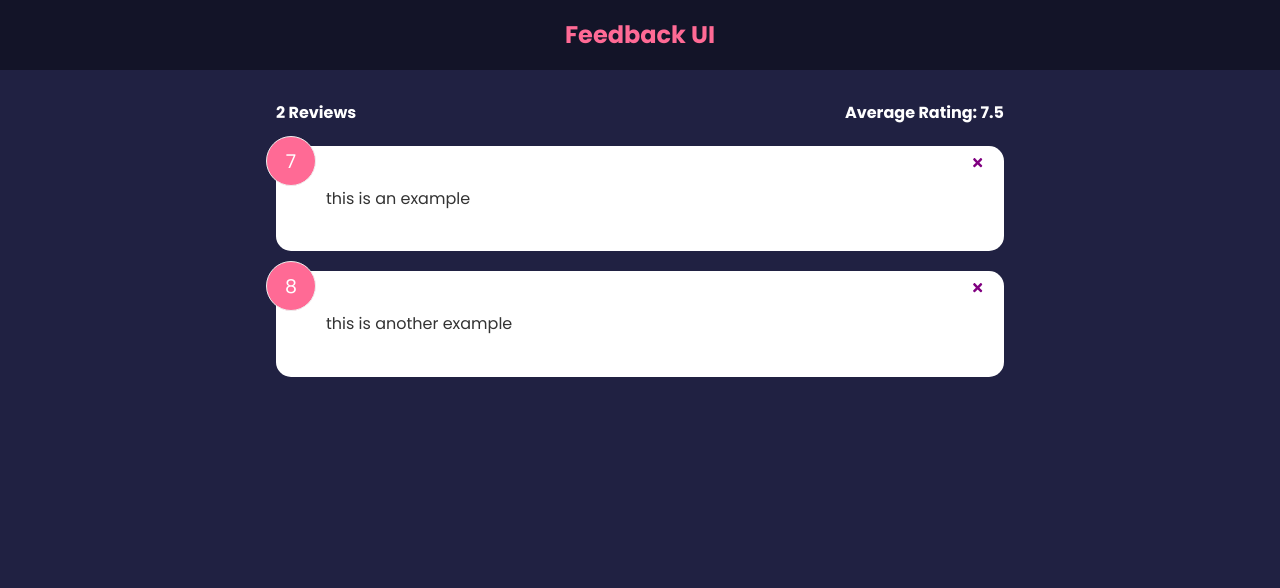
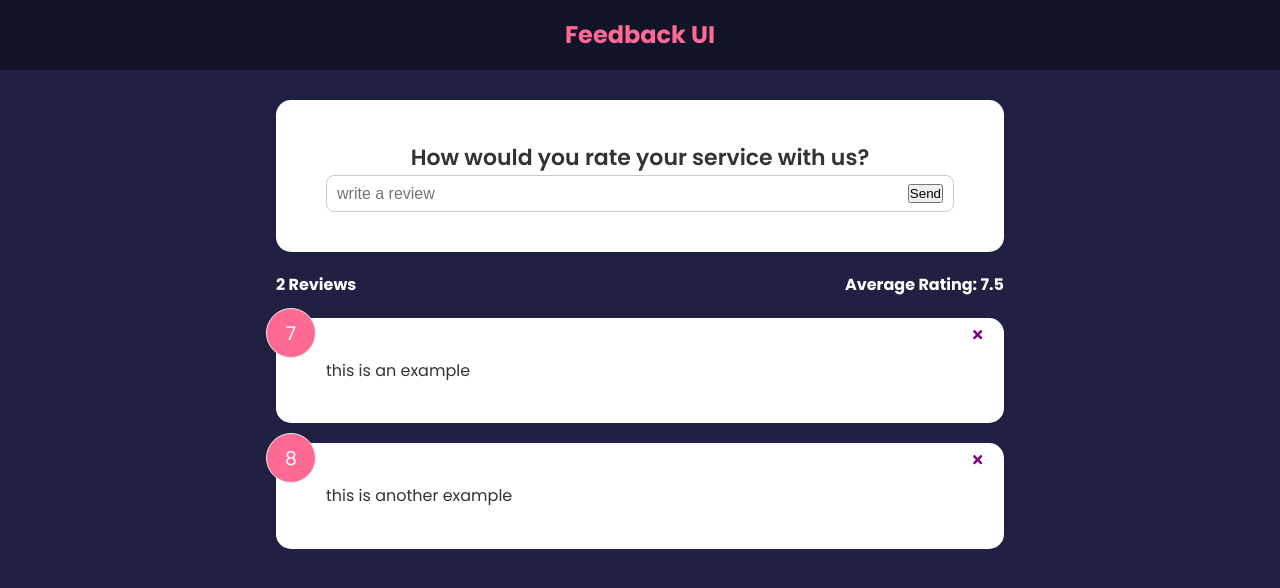
Before and after one commit to Nilandohnjosh/feedback-app, a React (Create React App) app: page / in a window 1280 px wide. Shown: the top 588 px of the page. Built offline with nearby package versions, Linux system fonts and the light colour scheme.

Commit message:
created input field to add new feedback

```diff
--- a/src/App.jsx
+++ b/src/App.jsx
@@ -3,6 +3,7 @@
 import Header from './components/Header'
 import FeedbackList from './components/FeedbackList'
 import FeedbackStats from './components/FeedbackStats'
+import FeedbackForm from './components/FeedbackForm'
 
 import FeedbackData from './data/FeedbackData'
 
@@ -19,6 +20,7 @@
     <>
       <Header />
       <div className="container">
+        <FeedbackForm />
         <FeedbackStats feedback={feedback} />
         <FeedbackList feedback={feedback} handleDelete={deleteFeedback} />
       </div>
--- /dev/null
+++ b/src/components/FeedbackForm.jsx
@@ -0,0 +1,30 @@
+import React, { useState } from 'react'
+import Card from './shared/Card'
+
+function FeedbackForm() {
+  const [text, setText] = useState('')
+
+  const handleTextChange = (e) => {
+    setText(e.target.value)
+  }
+
+  return (
+    <Card>
+      <form>
+        <h2>How would you rate your service with us?</h2>
+
+        <div className="input-group">
+          <input
+            onChange={handleTextChange}
+            type="text"
+            placeholder="write a review"
+            value={text}
+          />
+          <button type="submit">Send</button>
+        </div>
+      </form>
+    </Card>
+  )
+}
+
+export default FeedbackForm
```
